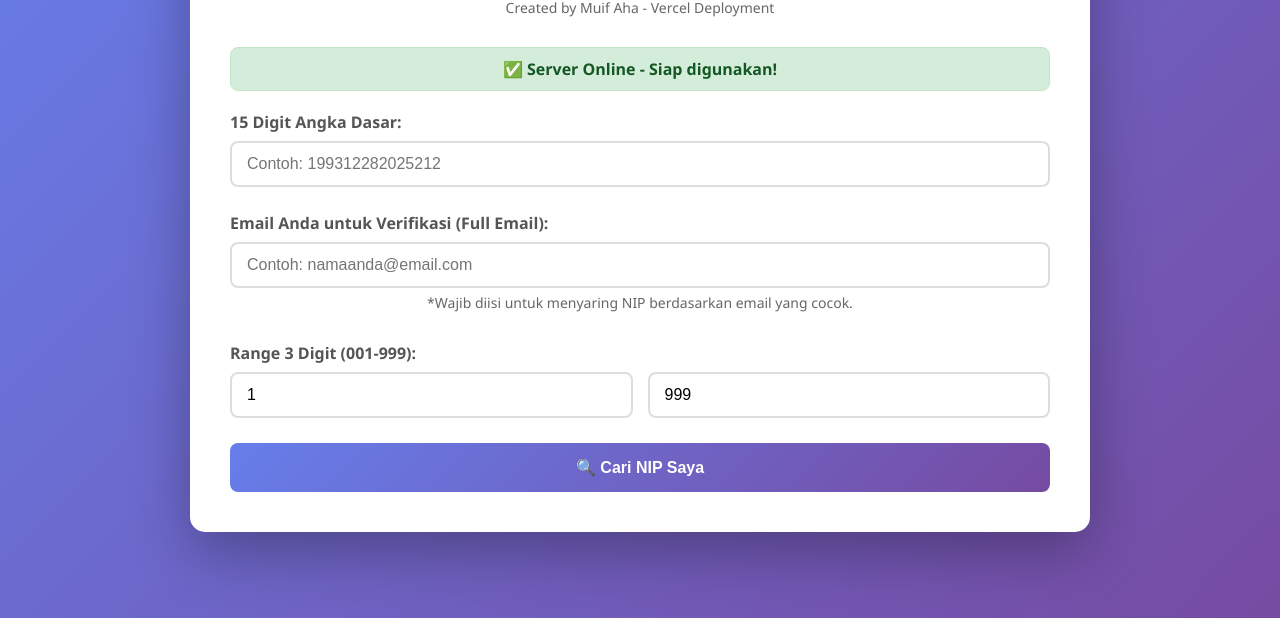
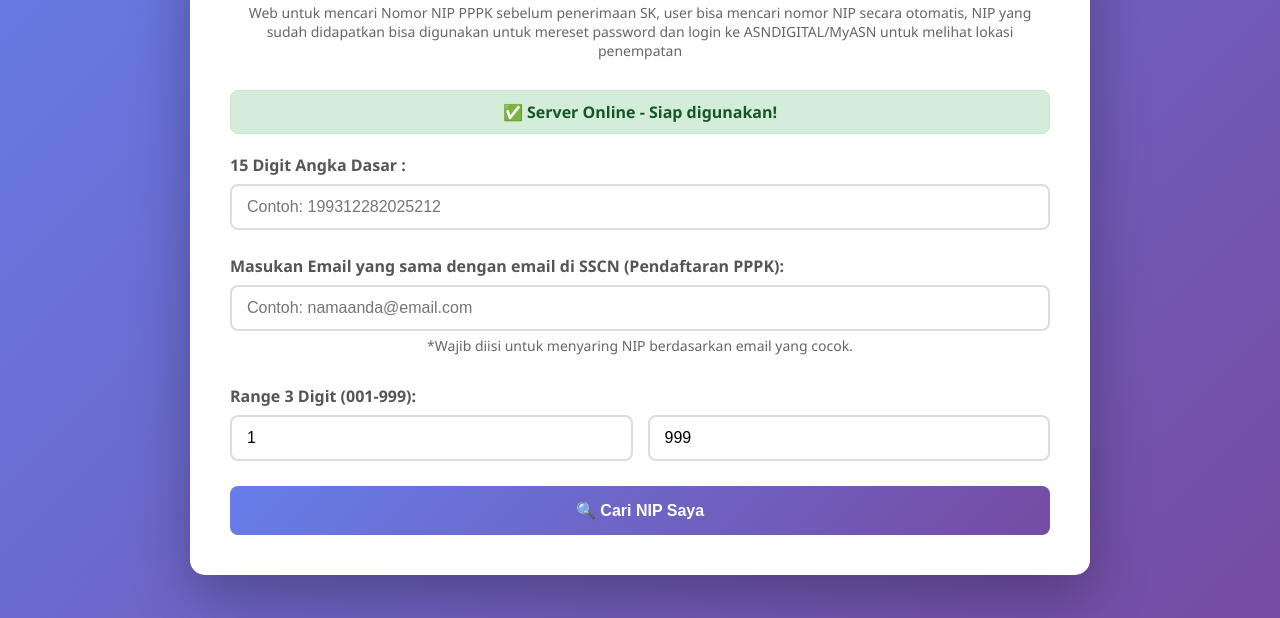
Before and after one commit to muifaha/nipfinder, a website: page public/index.html in a window 1280 px wide. Shown: the part 182-800 px from the top of the page. Drawn offline with Linux system fonts and the light colour scheme; no server answers.

Commit message:
Update index.html

```diff
--- a/public/index.html
+++ b/public/index.html
@@ -403,19 +403,20 @@
     <div class="container">
         <h1>🔗 NI PPPK FINDER</h1>
         <p class="subtitle">Created by Muif Aha - Vercel Deployment</p>
+        <p class="subtitle">Web untuk mencari Nomor NIP PPPK sebelum penerimaan SK, user bisa mencari nomor NIP secara otomatis, NIP yang sudah didapatkan bisa digunakan untuk mereset password dan login ke ASNDIGITAL/MyASN untuk melihat lokasi penempatan</p>
 
         <div class="server-status" id="serverStatus">
             🔄 Memeriksa koneksi server...
         </div>
 
         <div class="input-group">
-            <label for="baseDigits">15 Digit Angka Dasar:</label>
+            <label for="baseDigits">15 Digit Angka Dasar :</label>
             <input type="text" id="baseDigits" placeholder="Contoh: 199312282025212" maxlength="15">
             <span class="error" id="baseError"></span>
         </div>
 
         <div class="input-group">
-            <label for="targetEmail">Email Anda untuk Verifikasi (Full Email):</label>
+            <label for="targetEmail">Masukan Email yang sama dengan email di SSCN (Pendaftaran PPPK):</label>
             <input type="email" id="targetEmail" placeholder="Contoh: namaanda@email.com">
             <span class="error" id="emailError"></span>
             <p class="subtitle" style="margin-top: 5px;">*Wajib diisi untuk menyaring NIP berdasarkan email yang cocok.</p>
```
